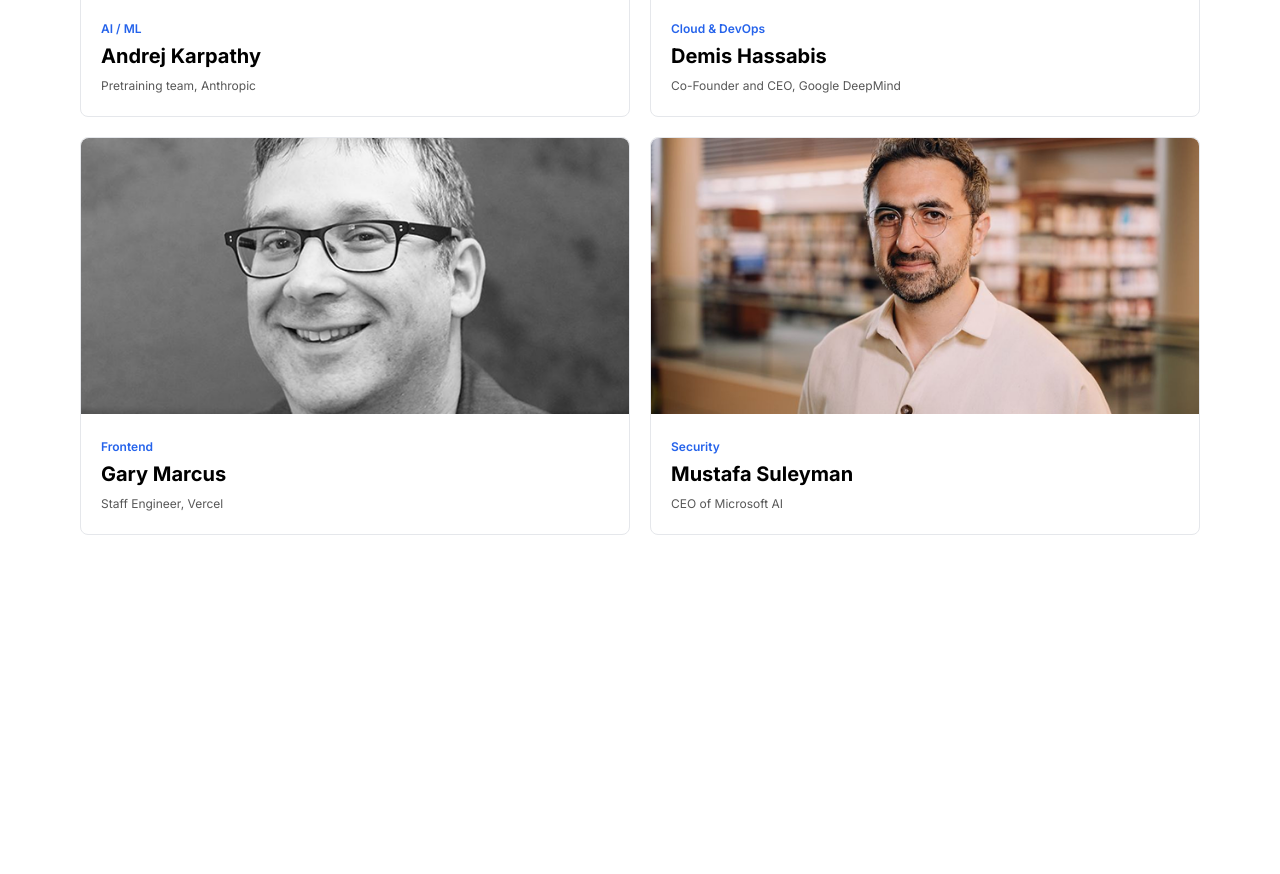
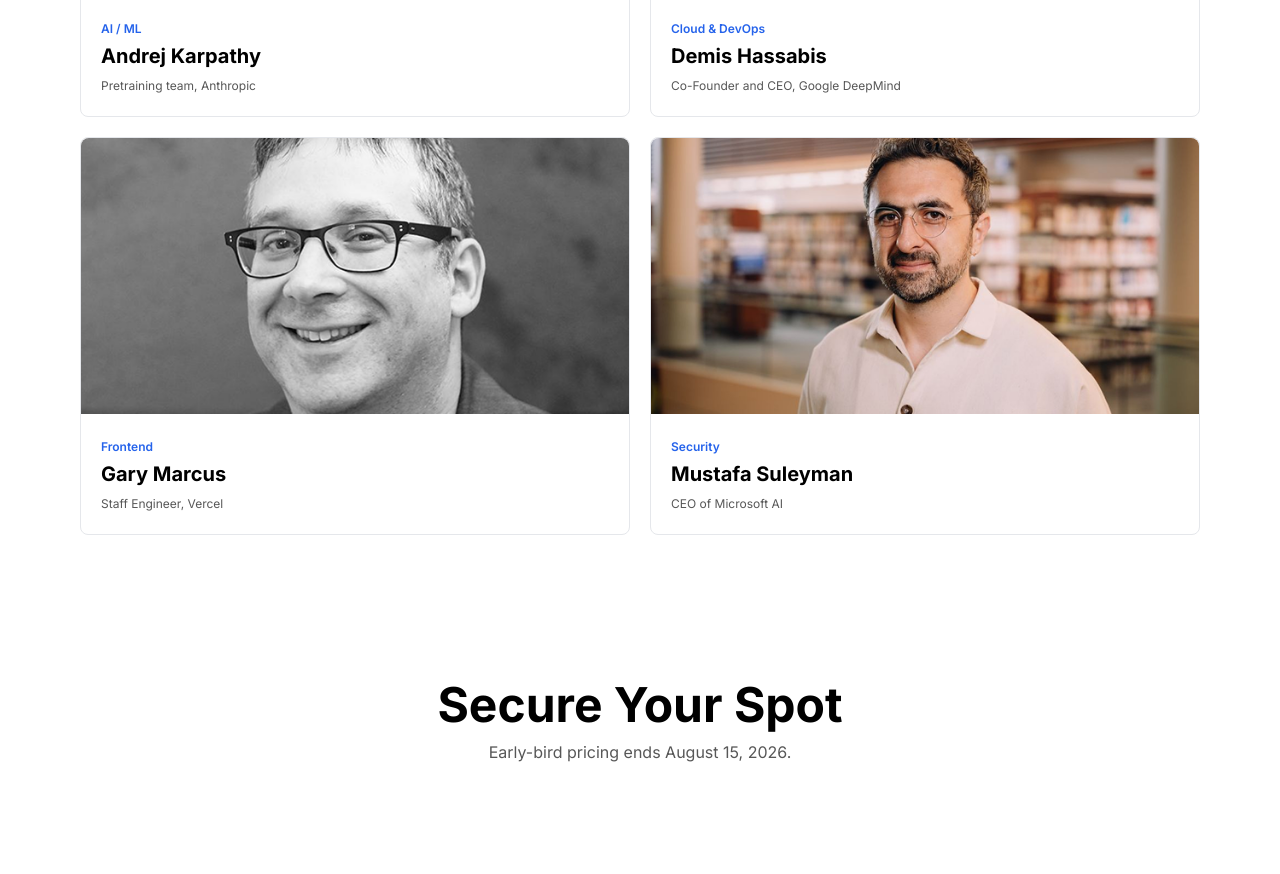
Before and after one commit to mehedi852-ccpc/devConf-2026, a plain HTML site: page index.html in a window 1280 px wide. Shown: the part 1244-2118 px from the top of the page. Before the commit the page ends 1849 px from the top, so only its background shows below. Drawn offline with Linux system fonts and the light colour scheme.

```diff
--- a/index.html
+++ b/index.html
@@ -90,6 +90,28 @@
       <!-- Speakers end -->
 
 
+      <!-- Price start -->
+      <section>
+        <div>
+
+        </div>
+      </section>
+      <section id="Price">
+        <div class="price-parent">
+          <div class="price-child">
+         <h2>Secure Your Spot</h2>
+         <p>Early-bird pricing ends August 15, 2026.</p>
+          </div>
+
+          <div class="card-parent">
+
+
+          </div>
+        </div>
+      </section>
+
+       <!-- Price end -->
+
   </main>
 
 </body>
--- a/style.css
+++ b/style.css
@@ -91,7 +91,7 @@ nav ul li a{
   padding: 15px 30px;
   margin-top: 250px;
 }
-.speakers-parent{
+.speakers-parent,.price-parent{
   width: 1140px;
   display: flex;
   flex-direction: column;
@@ -148,3 +148,18 @@ nav ul li a{
   font-weight:400;
   color: #575757;
 }
+.price-child h2{
+  font-size: 48px;
+  line-height: 60px;
+  font-weight: 700;
+  color: black;
+  text-align: center;
+}
+.price-child p{
+  font-size: 16px;
+  line-height: 24px;
+  font-weight: 400px;
+  color:#575757;
+  text-align: center;
+  margin-top: 5px;
+}
```
